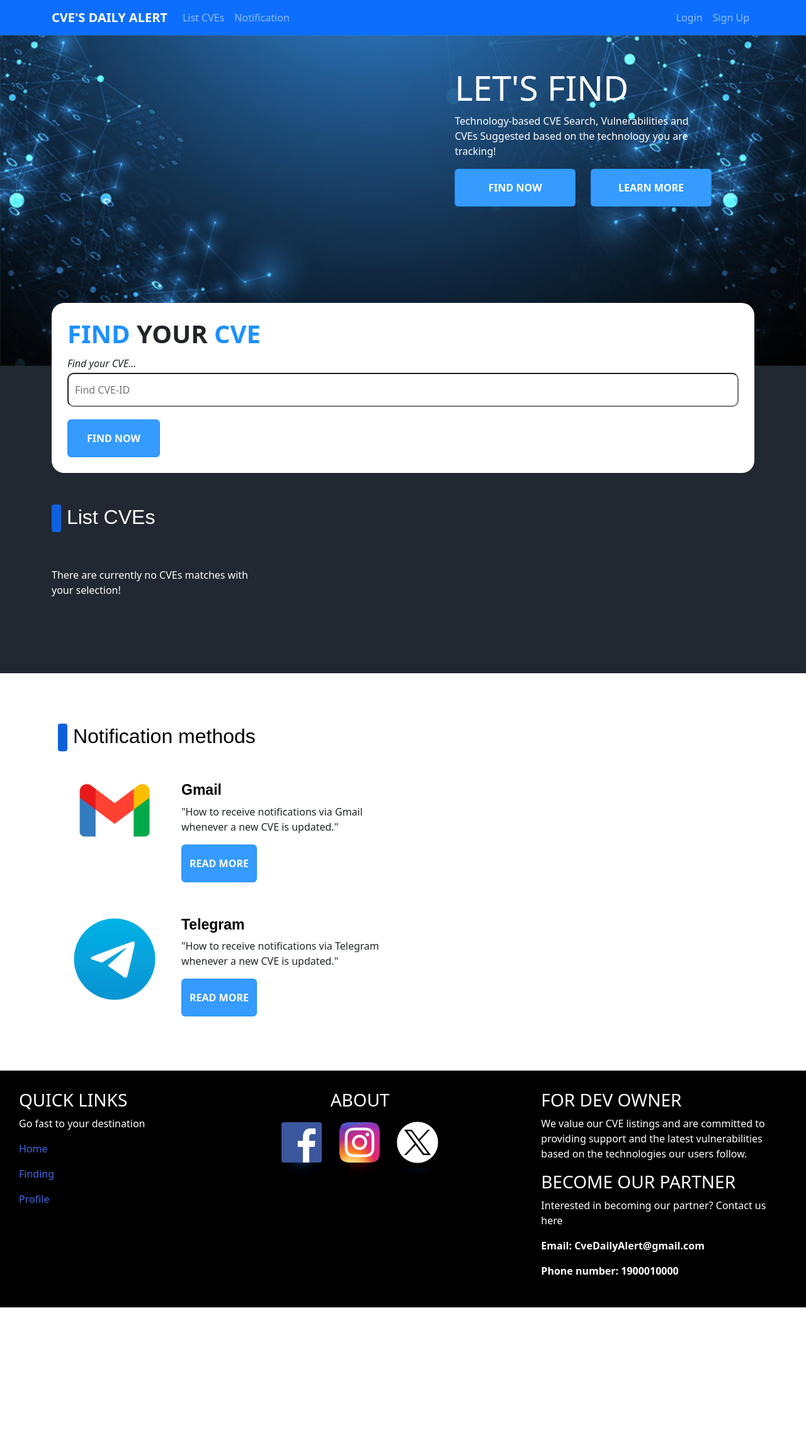
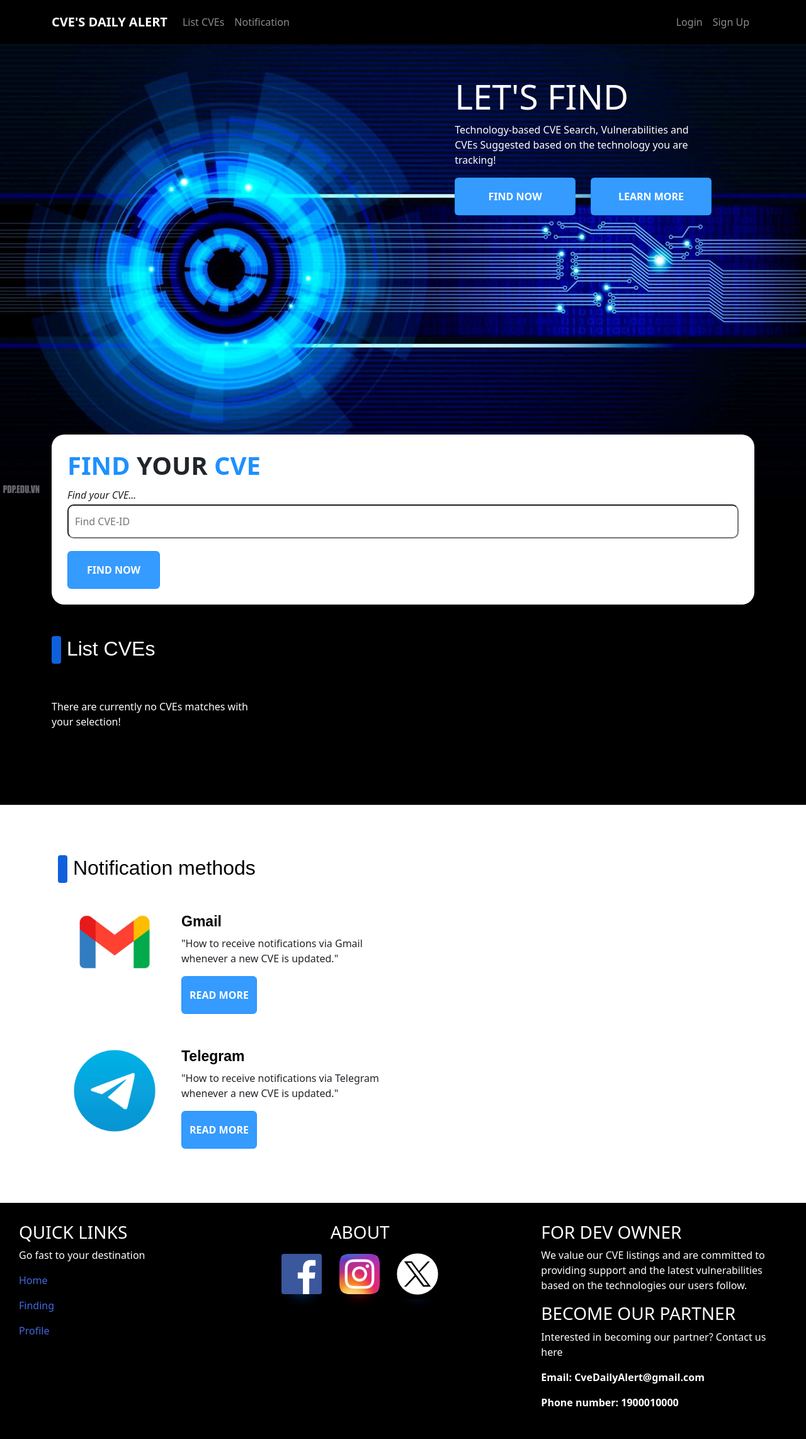
Before and after one commit to Binhchuoiz/CapstoneProject, a Django app: page / in a window 1280 px wide. Shown: the whole page at 63% size. Before the commit the page ends 2076 px from the top, so only its background shows below. Run offline with Django 4.2, Linux system fonts and the light colour scheme; data that the repository does not hold is empty.

Commit message:
FE: fix css

```diff
--- a/CVEAlert/firstapp/views.py
+++ b/CVEAlert/firstapp/views.py
@@ -55,7 +55,6 @@
     if request.method == 'POST' and 'search_focus' in request.POST and 'vendors' in request.POST:
              vendors_Name = request.POST['search_focus']
              vendors = Vendors.objects.filter(name__in=vendors_Name)
-
     # print(unique_year_List)
     context={
         "page": {
@@ -69,6 +68,7 @@
         'vendors' : vendors,
         'affected' : affected,
         'unique_year' : unique_year_List
+
 
     }
 
--- a/CVEAlert/templates/firstapp/detail_cve.html
+++ b/CVEAlert/templates/firstapp/detail_cve.html
@@ -162,7 +162,7 @@
   /*=arrow=*/
 .arrow {
     position: absolute;
-    top: 17.5%;
+    top: 19%;
     left: 14%;
     transform: translate(-50%, -50%);
     transform: rotate(90deg);
--- a/CVEAlert/templates/firstapp/list_cves.html
+++ b/CVEAlert/templates/firstapp/list_cves.html
@@ -159,6 +159,7 @@
                     <label for="years">{{ it }}</label><br>
                 {% endfor %}
                 <hr>
+
                 <button type="submit" class="btn btn-one button-find">Find</button>
             </form>
 
--- a/CVEAlert/templates/home.html
+++ b/CVEAlert/templates/home.html
@@ -22,7 +22,8 @@
     font-weight: bold;
 }
 body {
-    background-color: #222831 !important;
+    background-color: black !important;
+
 }
 a {
     text-decoration: none;
@@ -204,6 +205,66 @@
           text-decoration: none;
         }
   }
+
+  /*=READ NOW=*/
+.btn {
+    line-height: 20px;
+    height: 60px;
+    text-align: center;
+    text-style:bold
+    width: 120px;
+    cursor: pointer;
+    background-color:dodgerblue;
+  }
+  .btn-two {
+    color: white;
+    transition: all 0.5s;
+    position: relative;
+  }
+  .btn-two span {
+    transition: all 0.5s;
+  }
+  .btn-two::before {
+    content: '';
+    position: absolute;
+    bottom: 0;
+    left: 0;
+    width: 100%;
+    height: 100%;
+    z-index: 2;
+    opacity: 0;
+    transition: all 1s;
+    border-top-width: 1px;
+    border-bottom-width: 1px;
+    border-top-style: solid;
+    border-bottom-style: solid;
+    border-top-color: dodgerblue;
+    border-bottom-color: dodgerblue;
+    transform: scale(0.1, 1);
+
+  }
+  .btn-two:hover span {
+    letter-spacing: 2px;
+  }
+  .btn-two:hover::before {
+    opacity: 1;
+    transform: scale(1, 1);
+  }
+  .btn-two::after {
+    content: '';
+    position: absolute;
+    bottom: 0;
+    left: 0;
+    width: 100%;
+    height: 100%;
+    z-index: 1;
+    transition: all 0.3s;
+    background-color: rgba(255,255,255,0.1);
+  }
+  .btn-two:hover::after {
+    opacity: 0;
+    transform: scale(0.1, 1);
+  }
 {% endblock %}
 
 {% block title %}
@@ -213,7 +274,7 @@
 
 {% block content %}
     <div class="image-first">
-        <img src="/media/bg-sec.jpg" style="width: 100%" alt="background">
+        <img src="/media/background.png" style="width: 100%; " alt="background">
         <div class="top-right">
             <div class="row">
                 <div class="col-6"></div>
@@ -225,17 +286,17 @@
                     </p>
                     <div class="row">
                         <div class="col">
-                            <a href="{% url 'app:list_cves' page=1 %}"><button style="width: 100%" class="btn btn-one"><b>FIND NOW</b></button></a>
+                            <a href="{% url 'app:list_cves' page=1 %}"><button style="width: 100%" class="btn btn-two"><b style="color:white;">FIND NOW</b></button></a>
                         </div>
                         <div class="col">
-                            <a href="/"><button style="width: 100%" class="btn btn-one"><b>LEARN MORE</b></button></a>
+                            <a href="/"><button style="width: 100%" class="btn btn-two"><b style="color:white;">LEARN MORE</b></button></a>
                         </div>
                     </div>
                 </div>
             </div>
         </div>
     </div>
-    <div class="container">
+    <div class="container" >
         <div class="form-find-cve">
             <h1><b style="color: dodgerblue">FIND</b> <b>YOUR</b> <b style="color: dodgerblue">CVE</b></h1>
             <i>Find your CVE...</i>
--- a/CVEAlert/templates/navbar.html
+++ b/CVEAlert/templates/navbar.html
@@ -28,7 +28,7 @@
             font-size: 16px;
             line-height: 24px;
             font-weight: 400;
-            color: #212112;
+            color: white;
          }
 
         <!--Link-->
@@ -114,7 +114,7 @@
 <body>
 {#  Chỉnh lại style  #}
 <!--https://getbootstrap.com/docs/5.3/components/navbar/-->
-<nav class="navbar navbar-expand-lg navbar-dark bg-primary ">
+<nav class="navbar navbar-expand-lg navbar-dark " style="background-color:black; padding:15px; ">
     <div class="container">
         <a class="navbar-brand" href="/"><b>CVE'S DAILY ALERT</b></a>
       <button class="navbar-toggler" type="button" data-bs-toggle="collapse" data-bs-target="#navbarNav" aria-controls="navbarNav" aria-expanded="false" aria-label="Toggle navigation">
--- a/CVEAlert/templates/telegram_notifi.html
+++ b/CVEAlert/templates/telegram_notifi.html
@@ -147,7 +147,7 @@
       /*=arrow=*/
     .arrow {
         position: absolute;
-        top: 17.5%;
+        top: 19%;
         left: 14%;
         transform: translate(-50%, -50%);
         transform: rotate(90deg);
```
Also changed, not shown: CVEAlert/media/background.png (added).
